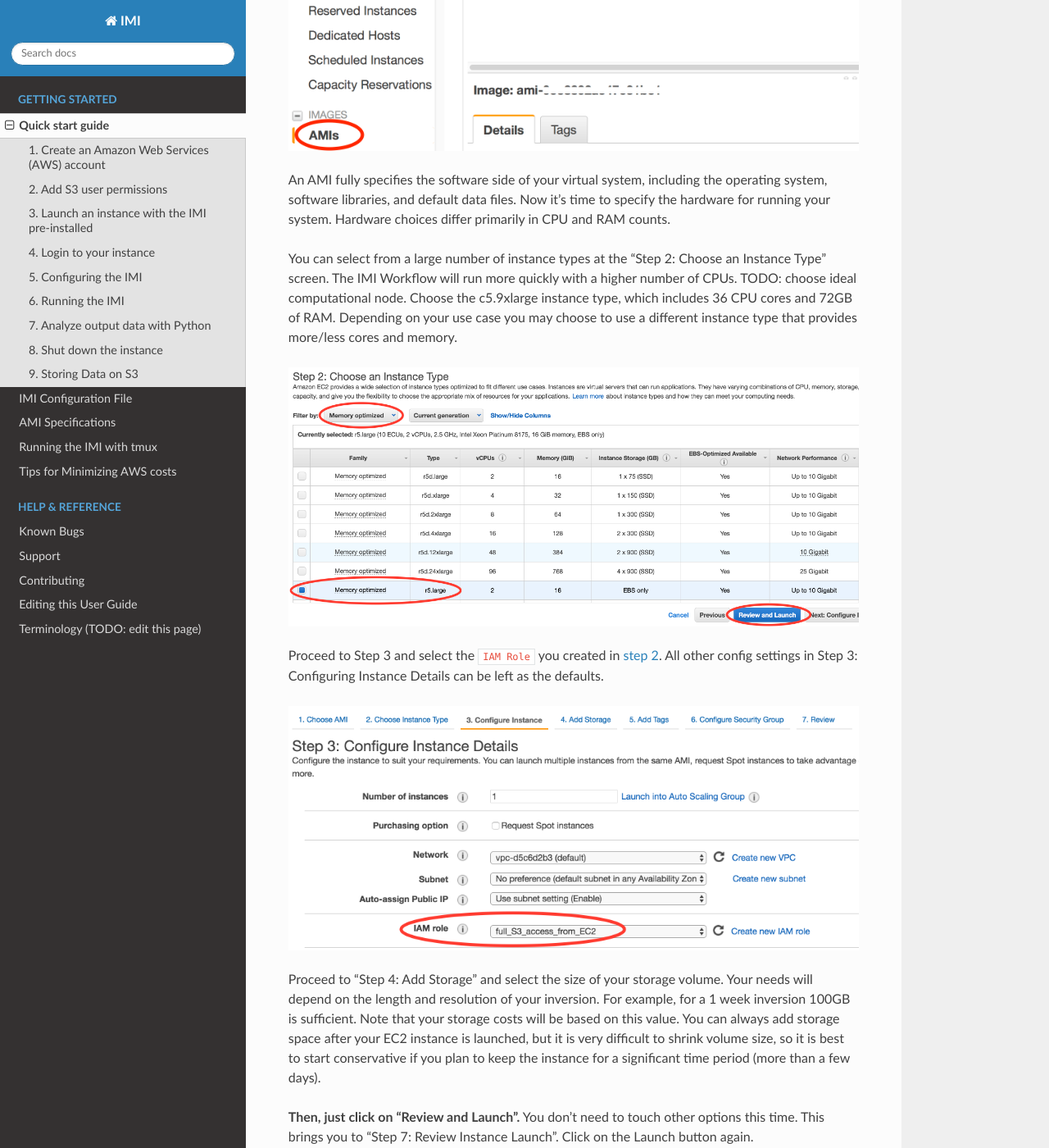
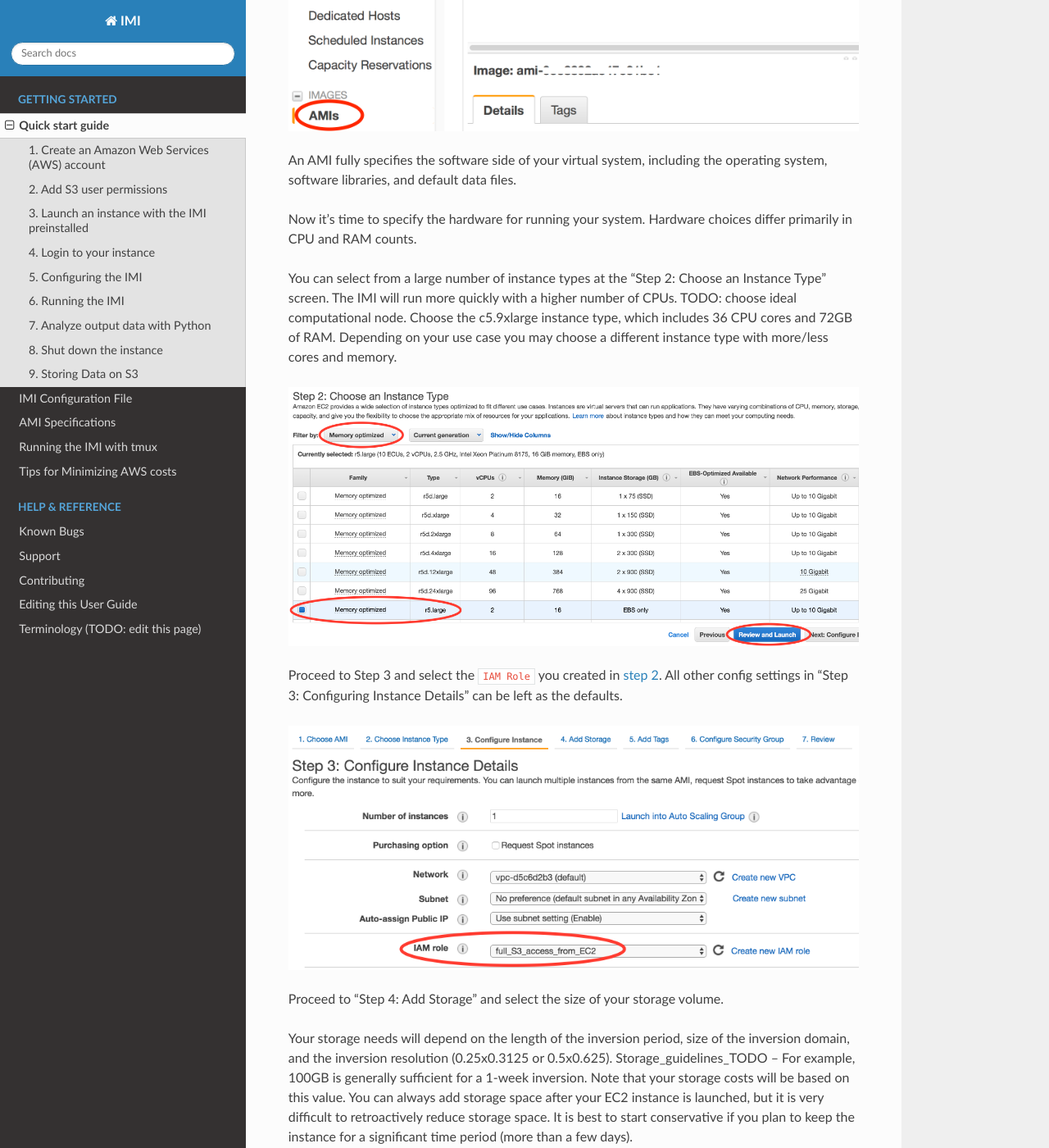
Before and after one commit to geoschem/integrated_methane_inversion, a Sphinx documentation site: the page built from docs/source/getting-started/quick-start.rst, in a window 1280 px wide and 1400 px high, scrolled down 2474 px. Shown: the whole window at 82% size. Built offline with Sphinx 7.4.7 and the Read the Docs theme 2.0.0, drawn with Linux system fonts in a browser that asks for light colours; some of the changed text lies outside the part shown.

Commit message:
editing quick start

````diff
--- a/docs/source/getting-started/quick-start.rst
+++ b/docs/source/getting-started/quick-start.rst
@@ -43,8 +43,8 @@
 For more information on IAM roles, `check out the AWS Documentation <https://docs.aws.amazon.com/IAM/latest/UserGuide/id_roles.html>`_.
 
 
-3. Launch an instance with the IMI pre-installed
-------------------------------------------------
+3. Launch an instance with the IMI preinstalled
+-----------------------------------------------
 
 Once you've setup S3 permissions on your AWS account, login to the AWS console and click on EC2.
 
@@ -52,73 +52,97 @@
   :width: 600 px
 
 In the EC2 console, you can see your current selected region in the top right.
-Choosing a region closer to your physical location will improve your network connectivity, but may result in increased costs compared to using the region where GEOS-Chem data are hosted (us-east-1 (N.Virginia)).
+Choosing a region closer to your physical location will improve your network connectivity,
+but may result in increased costs compared to using the region where GEOS-Chem data are hosted (us-east-1, N.Virginia).
 
 .. figure:: img/region_list.png
   :width: 300 px
 
 .. _choose_ami-label:
 
-In the EC2 console, click on "AMIs" (Amazon Machine Images) under "IMAGES" on the left navigation bar. Then select "Public images" and search for ``TODO:AMI_ID`` or ``TODO:AMI_NAME``.
-This image contains the latest version of the IMI Workflow and has all the necessary software dependencies preinstalled.
+In the EC2 console, click on "AMIs" (Amazon Machine Images) under "IMAGES" on the left navigation bar.
+Then select "Public images" and search for ``TODO:AMI_ID`` or ``TODO:AMI_NAME``.
+This image contains the latest version of the IMI including all required software dependencies.
 
 .. figure:: img/search_ami.png
 
 An AMI fully specifies the software side of your virtual system, including the operating system, software libraries, and default data files.
+
 Now it's time to specify the hardware for running your system. Hardware choices differ primarily in CPU and RAM counts.
 
-You can select from a large number of instance types at the "Step 2: Choose an Instance Type" screen. The IMI Workflow will run more quickly with a higher number of CPUs.
-TODO: choose ideal computational node. Choose the c5.9xlarge instance type, which includes 36 CPU cores and 72GB of RAM. Depending on your use case you may choose to use a different instance type that provides more/less cores and memory.
+You can select from a large number of instance types at the "Step 2: Choose an Instance Type" screen.
+The IMI will run more quickly with a higher number of CPUs.
+TODO: choose ideal computational node.
+Choose the c5.9xlarge instance type, which includes 36 CPU cores and 72GB of RAM.
+Depending on your use case you may choose a different instance type with more/less cores and memory.
 
 .. figure:: img/choose_instance_type.png
 
 .. _skip-ec2-config-label:
 
 
-Proceed to Step 3 and select the ``IAM Role`` you created in `step 2 <2. Add S3 user permissions>`_. All other config settings in Step 3: Configuring Instance Details can be left as the defaults.
+Proceed to Step 3 and select the ``IAM Role`` you created in `step 2 <2. Add S3 user permissions>`_.
+All other config settings in "Step 3: Configuring Instance Details" can be left as the defaults.
 
 .. figure:: img/assign_iam_to_ec2.png
 
-Proceed to "Step 4: Add Storage" and select the size of your storage volume. Your needs will depend on the length and resolution of your inversion. For example, for a 1 week inversion 100GB is sufficient. Note that your storage costs will be based on this value. You can always add storage space after your EC2 instance is launched, but it is very difficult to shrink volume size, so it is best to start conservative if you plan to keep the instance for a significant time period (more than a few days).
+Proceed to "Step 4: Add Storage" and select the size of your storage volume.
+
+Your storage needs will depend on the length of the inversion period, size of the inversion domain, and the inversion resolution (0.25x0.3125 or 0.5x0.625).
+Storage_guidelines_TODO -- For example, 100GB is generally sufficient for a 1-week inversion.
+Note that your storage costs will be based on this value.
+You can always add storage space after your EC2 instance is launched, but it is very difficult to retroactively reduce storage space.
+It is best to start conservative if you plan to keep the instance for a significant time period (more than a few days).
 
 
-**Then, just click on "Review and Launch".** You don't need to touch other options this time. This brings you to "Step 7: Review Instance Launch". Click on the Launch button again.
+**Then, just click on "Review and Launch".** You don't need to touch other options this time.
+This brings you to "Step 7: Review Instance Launch". Click on the Launch button again.
 
 .. _keypair-label:
 
-When you first use EC2, you will be asked to create and download a file called a "Key Pair". It is equivalent to the password you enter to ``ssh`` to your local server.
+When you first use EC2, you will be asked to create and download a file called a "Key Pair".
+It is equivalent to the password you enter to ``ssh`` to your local server.
 
-Give your "Key Pair" a name, click on "Download Key Pair", and finally click on "Launch Instances". In the future, you can simply select "Choose an existing Key Pair", select your previously created Key Pair, and launch.
+Give your "Key Pair" a name, click on "Download Key Pair", and finally click on "Launch Instances".
+In the future, you can simply select "Choose an existing Key Pair", select your previously created Key Pair, and launch.
 
 .. figure:: img/key_pair.png
   :width: 500 px
 
 
-Once launched, you can monitor the instance in the EC2-Instance console as shown below. Within < 1min of initialization, "Instance State" should become "running" (refresh the page if the status stays as "pending"):
+Once launched, you can monitor the instance in the EC2-Instance console as shown below.
+Within one minute of initialization, "Instance State" should show "running" (refresh the page if the status remains "pending"):
 
 .. figure:: img/running_instance.png
 
-You now have your own system running on the cloud! Note that you will be charged every hour that you leave this instance running, so make sure to do the
-:ref:`final tutorial step: shutdown the server <shutdown-label>` if you need to pause your work to avoid being charged continuously.
+You now have your own system running on the cloud! Note that you will be charged continuously while the instance is running, so make sure to do the
+:ref:`final tutorial step: shutdown the server <shutdown-label>` if you need to pause your work to avoid unnecessary compute charges.
 
 .. _login_ec2-label:
 
 4. Login to your instance
 -------------------------
 
-Select your instance, click on the "Connect" button (shown in the above figure) near the blue "Launch Instance" button, then you should see this instruction page:
+Select your instance and click on the "Connect" button (shown in the figure above) near the blue "Launch Instance" button to show this instruction page:
 
 .. figure:: img/connect_instruction.png
   :width: 500 px
 
 - On Mac or Linux, use the ``ssh -i ...`` command under "Example" to connect to the server in the terminal. Some minor changes are needed:
 
-  (1) ``cd`` to the directory where your Key Pair is stored (people often put the key in ``~/.ssh/`` but any directory is fine.)
-  (2) Use ``chmod 400 your-key-name.pem`` to change the key pair's permission (also mentioned in the above figure; only need to do this the first time you login).
-  (3) Change the user name in that command from ``root`` to ``ubuntu``, so the full command will be like ``ssh -i "your-key-name.pem" ubuntu@xxx.amazonaws.com``
+  (1) ``cd`` to the directory where your Key Pair is stored (people often put the key in ``~/.ssh/`` but any directory will do.)
+  (2) Use ``chmod 400 your-key-name.pem`` to change the key pair's permission (also mentioned in the above figure; this only needs to be done once).
+  (3) Change the user name in the command from ``root`` to ``ubuntu`` so that the full command
+      looks like ``ssh -i "your-key-name.pem" ubuntu@ec2-##-###-##-##.compute-1.amazonaws.com``
 
-- On Windows, you can install `Git-BASH <https://gitforwindows.org>`_ to emulate a Linux terminal. Simply accept all default options during installation, as the goal here is just to use Bash, not Git.
-  Alternatively, you can use `MobaXterm <http://angus.readthedocs.io/en/2016/amazon/log-in-with-mobaxterm-win.html>`_, `Putty <https://docs.aws.amazon.com/AWSEC2/latest/UserGuide/putty.html>`_, `Windows Subsystem for Linux (WSL) <https://docs.aws.amazon.com/AWSEC2/latest/UserGuide/WSL.html>`_ or `PowerShell with OpenSSH <https://blogs.msdn.microsoft.com/powershell/2017/12/15/using-the-openssh-beta-in-windows-10-fall-creators-update-and-windows-server-1709/>`_. The Git-BASH solution should be the most painless, but these other options should work as well. Note: there is a bug on older versions of WSL that can prevent the ``chmod`` command from functioning.
+- On Windows, you can install `Git-BASH <https://gitforwindows.org>`_ to emulate a Linux terminal.
+  Simply accept all default options during installation, as the goal here is just to use Bash, not Git.
+  Alternatively, you can use `MobaXterm <http://angus.readthedocs.io/en/2016/amazon/log-in-with-mobaxterm-win.html>`_,
+  `Putty <https://docs.aws.amazon.com/AWSEC2/latest/UserGuide/putty.html>`_,
+  `Windows Subsystem for Linux (WSL) <https://docs.aws.amazon.com/AWSEC2/latest/UserGuide/WSL.html>`_, or
+  `PowerShell with OpenSSH <https://blogs.msdn.microsoft.com/powershell/2017/12/15/using-the-openssh-beta-in-windows-10-fall-creators-update-and-windows-server-1709/>`_.
+  The Git-BASH solution should be the most painless, but these other options can work as well.
+  Note: there is a bug on older versions of WSL that can prevent the ``chmod`` command from functioning.
 
 
 
@@ -136,16 +160,18 @@
 
   $ emacs setup_ch4_inversion.sh
 
-
-This file contains many settings you can modify according to your scientific needs. A detailed explanation of all configuration values can be read at the `IMI config file page <imi-config-file>`_.
+This configuration file contains many settings that you can modify to suit your needs.
+See the `IMI configuration file page <imi-config-file>`_ for information on the different settings/options.
 
 6. Running the IMI
 ------------------
-After you have edited the config file to your desired workflow settings, run the workflow by executing the following command in ``~/setup_CH4``:
+After editing the configuration file, you can run the IMI by executing the following command:
 
   $ ./run_ch4_inversion.sh
 
-This will kick off the workflow. This can take significant time to complete depending on the length and settings specified in the configuration file. Note: You must remain logged in for the duration of the inversion. For long running inversions you can run the workflow with tmux, see `using tmux to run the workflow <running-with-tmux>`_.
+This can take significant time to complete depending on the length and settings specified in the configuration file.
+Note: You must remain logged in for the duration of the inversion.
+For long running inversions you can run the workflow with tmux, see `using tmux to run the workflow <running-with-tmux>`_.
 
 `Click here <manual-running>`_ for instructions on manually running each step of the workflow (an alternative to using the automated workflow run script).
 
@@ -161,25 +187,26 @@
 8. Shut down the instance
 -------------------------
 
-If you're done using your instance for awhile or don't plan on using it again, you should either shutdown or terminate your instance.
-Shutting down or terminating your instance will minimize or completely stop, respectively, new charges to your account.
-
-
-Right-click on the instance in your console to get this menu:
+When you are ready to end your session, right-click on the instance in the AWS EC2 console to get this menu:
 
 .. image:: img/terminate.png
 
-You have two options now, "Stop" to shutdown or "Terminate" to completely delete your instance:
+There are two options for ending the session: "Stop" (temporary shutdown) or "Terminate" (permanent deletion):
 
-- "Stop" will make the system inactive. You won't be charged for CPU time, but you will be charged a disk storage fee for the number of GB allocated to your EC2 instance. You can restart the server at any time and all files will be preserved. When an instance is stopped, you can also change its hardware type (right click on the instance -> "Instance Settings" -> "Change Instance Type")
-- "Terminate" will completely remove that instance so you won't be charged for it any further.
-  Unless you save your system as an AMI or transfer the data to other storage services, you will lose all your data and software.
+- "Stop" will make the system inactive.
+  You won't be charged for CPU time, but you will be charged a disk storage fee for the number of GB allocated to your EC2 instance.
+  You can restart the server at any time and all files will be preserved.
+  When an instance is stopped, you can also change its hardware type (right click on the instance -> "Instance Settings" -> "Change Instance Type").
+- "Terminate" will completely delete the instance so you will incur no further charges.
+  Unless you save your system as an AMI or transfer the data to another storage service (like S3), you will lose all your data and software.
 
 9. Storing Data on S3
 ---------------------
 
-S3 is our preferred cloud storage platform due to cost and ease of access. You can use the ```cp``` command to copy your output files to your desired S3 bucket for long term storage::
+S3 is our preferred cloud storage platform due to cost and ease of access.
+
+You can use the ``cp`` command to copy your output files to an S3 bucket for long term storage::
 
   $ aws s3 cp </path/to/output/files> s3://<bucket-name> --recursive
 
-For more information on using s3 check out the `Exporting Data to S3 <https://integrated-methane-inversion.readthedocs.io/en/docs-update/getting-started/minimizing-cost-tips.html#exporting-data-to-s3>` section.
+For more information on using ``s3`` check out the `Exporting Data to S3 <https://integrated-methane-inversion.readthedocs.io/en/docs-update/getting-started/minimizing-cost-tips.html#exporting-data-to-s3>` section.
````
